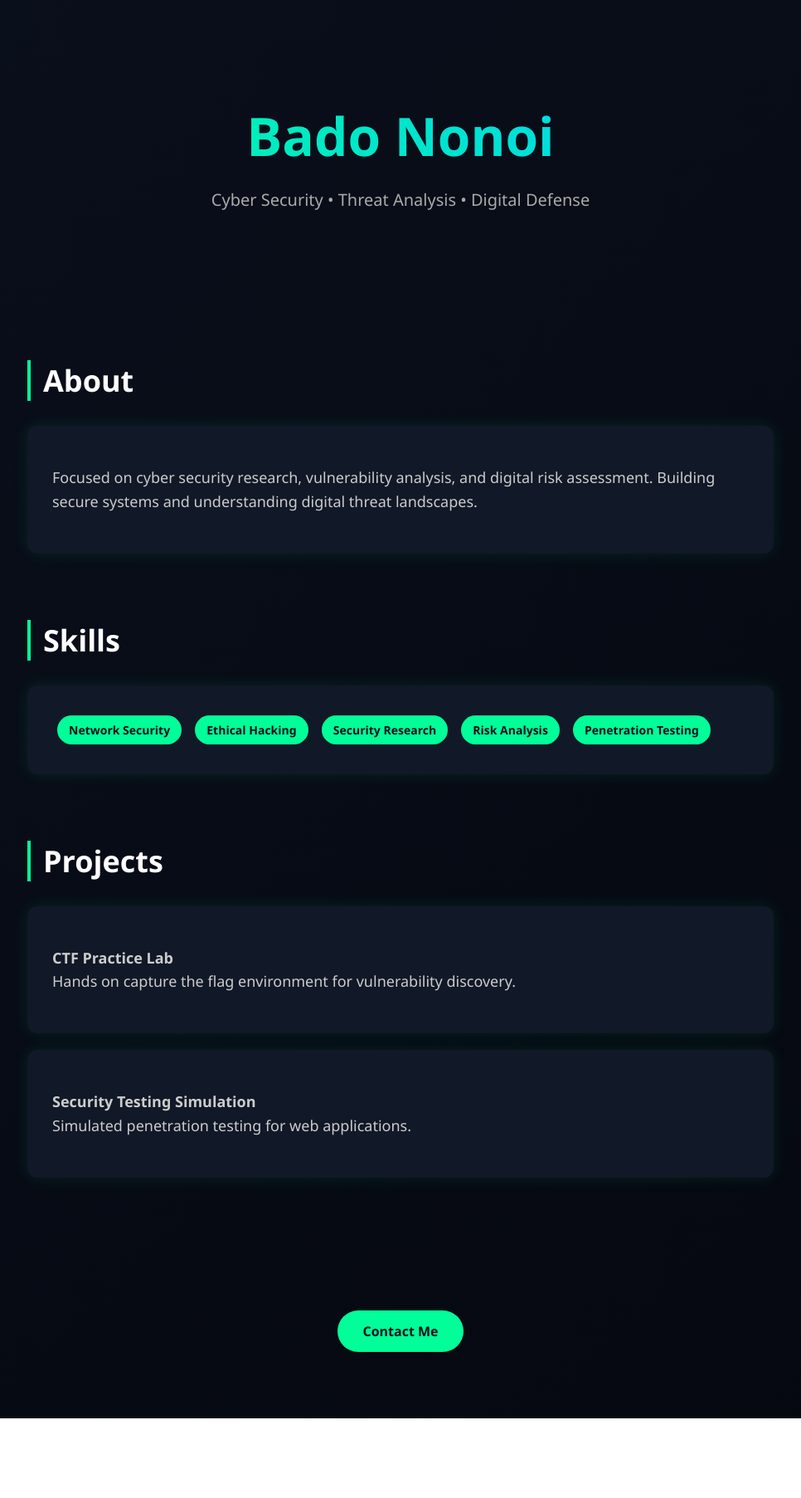
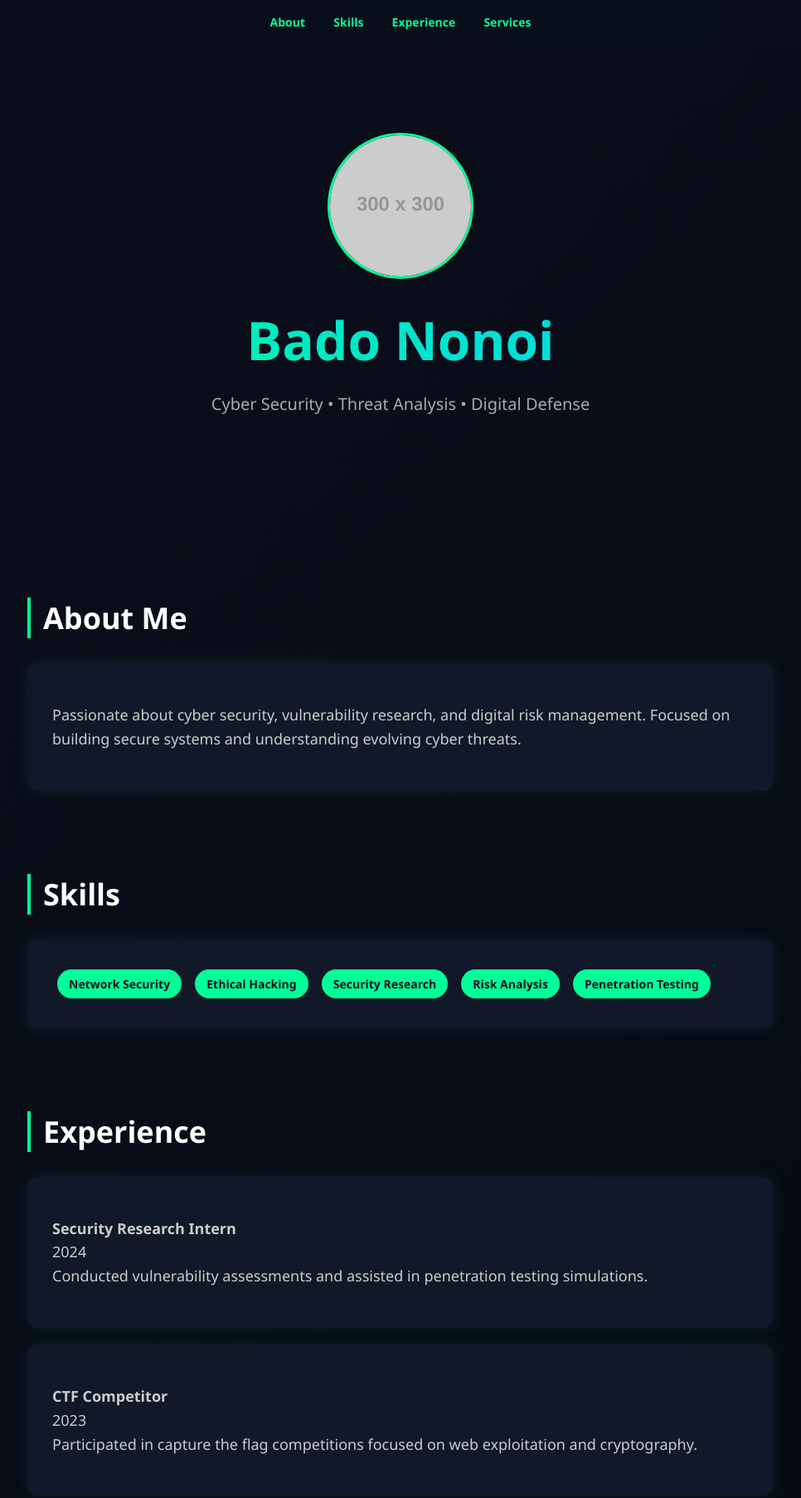
Before and after one commit to badononoi96-commits/badononi96-commits.github.io, a plain HTML site: page index.html in a window 1280 px wide. Shown: the top 1805 px of the page at 83% size, without its empty margins (157-1123 px from the left). Before the commit the page ends 1709 px from the top, so only its background shows below. Drawn offline with Linux system fonts and the light colour scheme; placeholder pictures from the web are drawn by us.

Commit message:
index.html

```diff
--- a/index.html
+++ b/index.html
@@ -5,6 +5,8 @@
     <meta name="viewport" content="width=device-width, initial-scale=1.0">
 
     <style>
+        html { scroll-behavior: smooth; }
+
         body {
             margin: 0;
             font-family: 'Segoe UI', sans-serif;
@@ -12,9 +14,35 @@
             color: white;
         }
 
+        nav {
+            position: fixed;
+            width: 100%;
+            background: rgba(10,15,28,0.9);
+            padding: 15px 0;
+            text-align: center;
+            z-index: 1000;
+        }
+
+        nav a {
+            color: #00ff99;
+            margin: 0 15px;
+            text-decoration: none;
+            font-weight: bold;
+            font-size: 14px;
+        }
+
+        nav a:hover { color: #00ccff; }
+
         .hero {
-            padding: 120px 20px 80px;
+            padding: 160px 20px 100px;
             text-align: center;
+        }
+
+        .hero img {
+            width: 170px;
+            border-radius: 50%;
+            border: 3px solid #00ff99;
+            margin-bottom: 25px;
         }
 
         .hero h1 {
@@ -33,8 +61,16 @@
 
         .section {
             max-width: 900px;
-            margin: 80px auto;
+            margin: 100px auto;
             padding: 0 20px;
+            opacity: 0;
+            transform: translateY(40px);
+            transition: all 0.8s ease;
+        }
+
+        .section.show {
+            opacity: 1;
+            transform: translateY(0);
         }
 
         .section h2 {
@@ -50,6 +86,7 @@
             margin-bottom: 20px;
             border-radius: 12px;
             box-shadow: 0 0 20px rgba(0,255,153,0.1);
+            cursor: pointer;
         }
 
         .card p {
@@ -69,6 +106,13 @@
             font-size: 14px;
         }
 
+        .price {
+            margin-top: 15px;
+            font-weight: bold;
+            color: #00ff99;
+            display: none;
+        }
+
         .contact {
             text-align: center;
             padding: 80px 20px;
@@ -85,30 +129,36 @@
             font-size: 16px;
         }
 
-        .contact a:hover {
-            background: #00ccff;
-        }
+        .contact a:hover { background: #00ccff; }
     </style>
 </head>
 
 <body>
 
+<nav>
+    <a href="#about">About</a>
+    <a href="#skills">Skills</a>
+    <a href="#experience">Experience</a>
+    <a href="#services">Services</a>
+</nav>
+
 <div class="hero">
+    <img src="https://via.placeholder.com/300" alt="Profile Photo">
     <h1>Bado Nonoi</h1>
     <p>Cyber Security • Threat Analysis • Digital Defense</p>
 </div>
 
-<div class="section">
-    <h2>About</h2>
+<div id="about" class="section">
+    <h2>About Me</h2>
     <div class="card">
         <p>
-            Focused on cyber security research, vulnerability analysis, and digital risk assessment.
-            Building secure systems and understanding digital threat landscapes.
+            Passionate about cyber security, vulnerability research, and digital risk management.
+            Focused on building secure systems and understanding evolving cyber threats.
         </p>
     </div>
 </div>
 
-<div class="section">
+<div id="skills" class="section">
     <h2>Skills</h2>
     <div class="card skills">
         <span>Network Security</span>
@@ -119,21 +169,66 @@
     </div>
 </div>
 
-<div class="section">
-    <h2>Projects</h2>
+<div id="experience" class="section">
+    <h2>Experience</h2>
     <div class="card">
-        <p><strong>CTF Practice Lab</strong><br>
-        Hands on capture the flag environment for vulnerability discovery.</p>
+        <p><strong>Security Research Intern</strong><br>
+        2024<br>
+        Conducted vulnerability assessments and assisted in penetration testing simulations.</p>
     </div>
+
     <div class="card">
-        <p><strong>Security Testing Simulation</strong><br>
-        Simulated penetration testing for web applications.</p>
+        <p><strong>CTF Competitor</strong><br>
+        2023<br>
+        Participated in capture the flag competitions focused on web exploitation and cryptography.</p>
+    </div>
+</div>
+
+<div id="services" class="section">
+    <h2>Services</h2>
+
+    <div class="card" onclick="togglePrice(this)">
+        <p><strong>Website Security Audit</strong><br>
+        Click to view pricing</p>
+        <div class="price">Starting from Rp 2.500.000</div>
+    </div>
+
+    <div class="card" onclick="togglePrice(this)">
+        <p><strong>Penetration Testing</strong><br>
+        Click to view pricing</p>
+        <div class="price">Starting from Rp 5.000.000</div>
+    </div>
+
+    <div class="card" onclick="togglePrice(this)">
+        <p><strong>Full Security Assessment</strong><br>
+        Click to view pricing</p>
+        <div class="price">Starting from Rp 10.000.000</div>
     </div>
 </div>
 
 <div class="contact">
-    <a href="#">Contact Me</a>
+    <a href="https://wa.me/6282156728567?text=Hello%20Bado%20Nonoi%2C%20I%20am%20interested%20in%20your%20cyber%20security%20services." target="_blank">
+        Contact Me on WhatsApp
+    </a>
 </div>
+
+<script>
+    const sections = document.querySelectorAll('.section');
+
+    window.addEventListener('scroll', () => {
+        sections.forEach(section => {
+            const sectionTop = section.getBoundingClientRect().top;
+            if(sectionTop < window.innerHeight - 100){
+                section.classList.add('show');
+            }
+        });
+    });
+
+    function togglePrice(card) {
+        const price = card.querySelector('.price');
+        price.style.display = price.style.display === "block" ? "none" : "block";
+    }
+</script>
 
 </body>
 </html>
```
